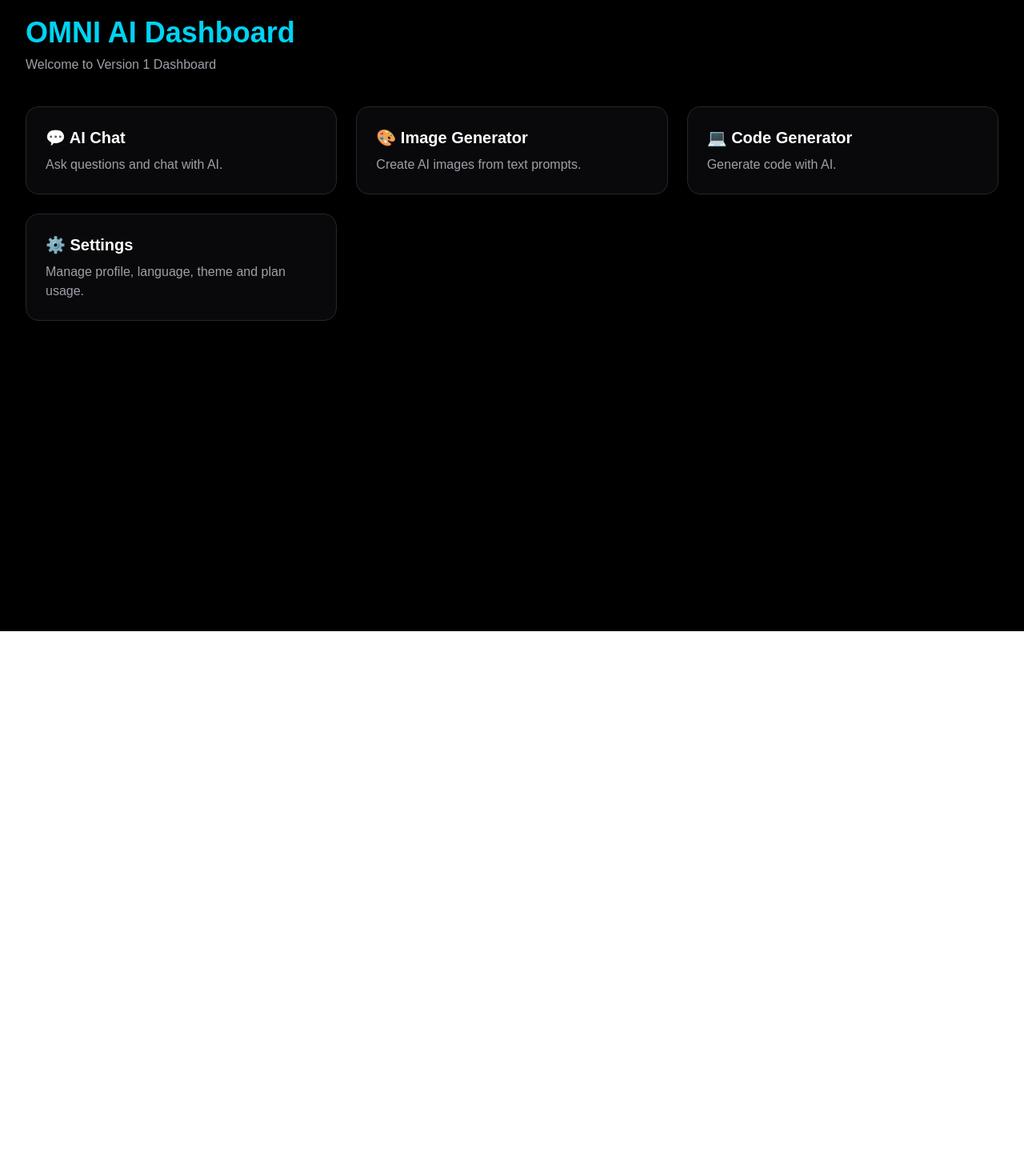
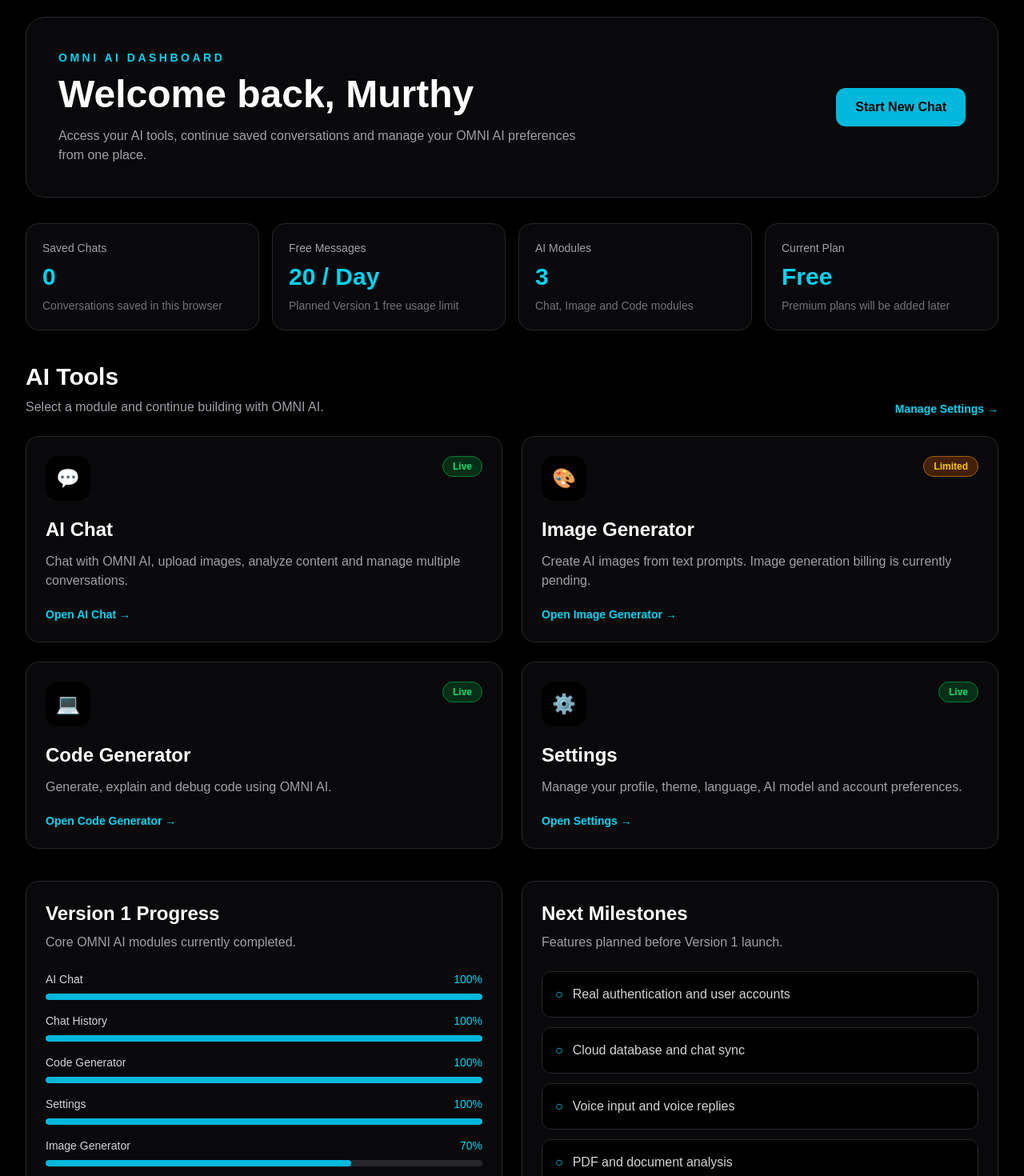
Before and after one commit to murthyAI/omni-ai, a Next.js app in the folder frontend/: page /dashboard in a window 1280 px wide. Shown: the part 80-1550 px from the top of the page at 80% size. Before the commit the page ends 869 px from the top, so only its background shows below. Built offline with nearby package versions, Linux system fonts and the light colour scheme.

Commit message:
Redesign professional dashboard

```diff
--- a/frontend/app/dashboard/page.tsx
+++ b/frontend/app/dashboard/page.tsx
@@ -1,56 +1,256 @@
+"use client";
+
 import Link from "next/link";
+import { useEffect, useState } from "react";
+
+type DashboardStat = {
+  label: string;
+  value: string;
+  description: string;
+};
+
+const tools = [
+  {
+    title: "AI Chat",
+    description:
+      "Chat with OMNI AI, upload images, analyze content and manage multiple conversations.",
+    href: "/chat",
+    icon: "💬",
+    status: "Live",
+  },
+  {
+    title: "Image Generator",
+    description:
+      "Create AI images from text prompts. Image generation billing is currently pending.",
+    href: "/image",
+    icon: "🎨",
+    status: "Limited",
+  },
+  {
+    title: "Code Generator",
+    description:
+      "Generate, explain and debug code using OMNI AI.",
+    href: "/code",
+    icon: "💻",
+    status: "Live",
+  },
+  {
+    title: "Settings",
+    description:
+      "Manage your profile, theme, language, AI model and account preferences.",
+    href: "/settings",
+    icon: "⚙️",
+    status: "Live",
+  },
+];
+
 export default function DashboardPage() {
+  const [chatCount, setChatCount] = useState(0);
+
+  useEffect(() => {
+    try {
+      const savedChats = localStorage.getItem("omni-ai-conversations");
+
+      if (!savedChats) return;
+
+      const parsedChats = JSON.parse(savedChats);
+
+      if (Array.isArray(parsedChats)) {
+        setChatCount(parsedChats.length);
+      }
+    } catch (error) {
+      console.error("Unable to load dashboard chat count:", error);
+    }
+  }, []);
+
+  const stats: DashboardStat[] = [
+    {
+      label: "Saved Chats",
+      value: String(chatCount),
+      description: "Conversations saved in this browser",
+    },
+    {
+      label: "Free Messages",
+      value: "20 / Day",
+      description: "Planned Version 1 free usage limit",
+    },
+    {
+      label: "AI Modules",
+      value: "3",
+      description: "Chat, Image and Code modules",
+    },
+    {
+      label: "Current Plan",
+      value: "Free",
+      description: "Premium plans will be added later",
+    },
+  ];
+
   return (
-    <main className="min-h-screen bg-black text-white p-8">
+    <main className="min-h-screen bg-black p-4 text-white sm:p-8">
       <div className="mx-auto max-w-7xl">
-        <h1 className="text-4xl font-bold text-cyan-400">
+        <section className="rounded-3xl border border-zinc-800 bg-zinc-950 p-6 sm:p-10">
+          <div className="flex flex-col gap-6 lg:flex-row lg:items-center lg:justify-between">
+            <div>
+              <p className="text-sm font-semibold uppercase tracking-[0.25em] text-cyan-400">
                 OMNI AI Dashboard
+              </p>
+
+              <h1 className="mt-3 text-4xl font-bold sm:text-5xl">
+                Welcome back, Murthy
               </h1>
 
-        <p className="mt-2 text-zinc-400">
-          Welcome to Version 1 Dashboard
+              <p className="mt-4 max-w-2xl text-zinc-400">
+                Access your AI tools, continue saved conversations and manage
+                your OMNI AI preferences from one place.
+              </p>
+            </div>
+
+            <Link
+              href="/chat"
+              className="w-full rounded-xl bg-cyan-500 px-6 py-3 text-center font-bold text-black hover:bg-cyan-400 lg:w-auto"
+            >
+              Start New Chat
+            </Link>
+          </div>
+        </section>
+
+        <section className="mt-8 grid gap-4 sm:grid-cols-2 xl:grid-cols-4">
+          {stats.map((stat) => (
+            <div
+              key={stat.label}
+              className="rounded-2xl border border-zinc-800 bg-zinc-950 p-5"
+            >
+              <p className="text-sm text-zinc-400">{stat.label}</p>
+
+              <p className="mt-2 text-3xl font-bold text-cyan-400">
+                {stat.value}
               </p>
 
-        <div className="mt-10 grid gap-6 md:grid-cols-3">
+              <p className="mt-2 text-sm text-zinc-500">
+                {stat.description}
+              </p>
+            </div>
+          ))}
+        </section>
+
+        <section className="mt-10">
+          <div className="flex flex-col gap-2 sm:flex-row sm:items-end sm:justify-between">
+            <div>
+              <h2 className="text-3xl font-bold">AI Tools</h2>
+
+              <p className="mt-2 text-zinc-400">
+                Select a module and continue building with OMNI AI.
+              </p>
+            </div>
+
             <Link
-  href="/chat"
-  className="rounded-2xl border border-zinc-800 bg-zinc-950 p-6 hover:border-cyan-400 hover:bg-zinc-900"
+              href="/settings"
+              className="text-sm font-semibold text-cyan-400 hover:text-cyan-300"
             >
-  <h2 className="text-xl font-bold">💬 AI Chat</h2>
-  <p className="mt-2 text-zinc-400">
-    Ask questions and chat with AI.
+              Manage Settings →
+            </Link>
+          </div>
+
+          <div className="mt-6 grid gap-6 md:grid-cols-2">
+            {tools.map((tool) => (
+              <Link
+                key={tool.title}
+                href={tool.href}
+                className="group rounded-2xl border border-zinc-800 bg-zinc-950 p-6 transition hover:-translate-y-1 hover:border-cyan-500 hover:bg-zinc-900"
+              >
+                <div className="flex items-start justify-between gap-4">
+                  <div className="flex h-14 w-14 items-center justify-center rounded-2xl bg-black text-2xl">
+                    {tool.icon}
+                  </div>
+
+                  <span
+                    className={
+                      tool.status === "Live"
+                        ? "rounded-full border border-green-700 bg-green-950 px-3 py-1 text-xs font-semibold text-green-400"
+                        : "rounded-full border border-yellow-700 bg-yellow-950 px-3 py-1 text-xs font-semibold text-yellow-400"
+                    }
+                  >
+                    {tool.status}
+                  </span>
+                </div>
+
+                <h3 className="mt-5 text-2xl font-bold group-hover:text-cyan-400">
+                  {tool.title}
+                </h3>
+
+                <p className="mt-3 text-zinc-400">
+                  {tool.description}
+                </p>
+
+                <p className="mt-5 text-sm font-semibold text-cyan-400">
+                  Open {tool.title} →
                 </p>
               </Link>
+            ))}
+          </div>
+        </section>
 
-          <Link
-  href="/image"
-  className="rounded-2xl border border-zinc-800 bg-zinc-950 p-6 hover:border-cyan-400 hover:bg-zinc-900"
+        <section className="mt-10 grid gap-6 lg:grid-cols-2">
+          <div className="rounded-2xl border border-zinc-800 bg-zinc-950 p-6">
+            <h2 className="text-2xl font-bold">Version 1 Progress</h2>
+
+            <p className="mt-2 text-zinc-400">
+              Core OMNI AI modules currently completed.
+            </p>
+
+            <div className="mt-6 space-y-4">
+              {[
+                ["AI Chat", "100%"],
+                ["Chat History", "100%"],
+                ["Code Generator", "100%"],
+                ["Settings", "100%"],
+                ["Image Generator", "70%"],
+              ].map(([name, progress]) => (
+                <div key={name}>
+                  <div className="flex items-center justify-between text-sm">
+                    <span className="text-zinc-300">{name}</span>
+                    <span className="text-cyan-400">{progress}</span>
+                  </div>
+
+                  <div className="mt-2 h-2 overflow-hidden rounded-full bg-zinc-800">
+                    <div
+                      className="h-full rounded-full bg-cyan-500"
+                      style={{ width: progress }}
+                    />
+                  </div>
+                </div>
+              ))}
+            </div>
+          </div>
+
+          <div className="rounded-2xl border border-zinc-800 bg-zinc-950 p-6">
+            <h2 className="text-2xl font-bold">Next Milestones</h2>
+
+            <p className="mt-2 text-zinc-400">
+              Features planned before Version 1 launch.
+            </p>
+
+            <div className="mt-6 space-y-3">
+              {[
+                "Real authentication and user accounts",
+                "Cloud database and chat sync",
+                "Voice input and voice replies",
+                "PDF and document analysis",
+                "Image generation billing or alternate provider",
+                "Production deployment and final testing",
+              ].map((milestone) => (
+                <div
+                  key={milestone}
+                  className="flex items-start gap-3 rounded-xl border border-zinc-800 bg-black p-4"
                 >
-  <h2 className="text-xl font-bold">🎨 Image Generator</h2>
-  <p className="mt-2 text-zinc-400">
-    Create AI images from text prompts.
-  </p>
-</Link>
-
-          <Link
-  href="/code"
-  className="rounded-2xl border border-zinc-800 bg-zinc-950 p-6 hover:border-cyan-400 hover:bg-zinc-900"
->
-  <h2 className="text-xl font-bold">💻 Code Generator</h2>
-  <p className="mt-2 text-zinc-400">
-    Generate code with AI.
-  </p>
-</Link>
-<Link
-  href="/settings"
-  className="rounded-2xl border border-zinc-800 bg-zinc-950 p-6 hover:border-cyan-400 hover:bg-zinc-900"
->
-  <h2 className="text-xl font-bold">⚙️ Settings</h2>
-  <p className="mt-2 text-zinc-400">
-    Manage profile, language, theme and plan usage.
-  </p>
-</Link>
+                  <span className="text-cyan-400">○</span>
+                  <p className="text-zinc-300">{milestone}</p>
                 </div>
+              ))}
+            </div>
+          </div>
+        </section>
       </div>
     </main>
   );
```
Lines whose indentation alone changed are shown as unchanged.
